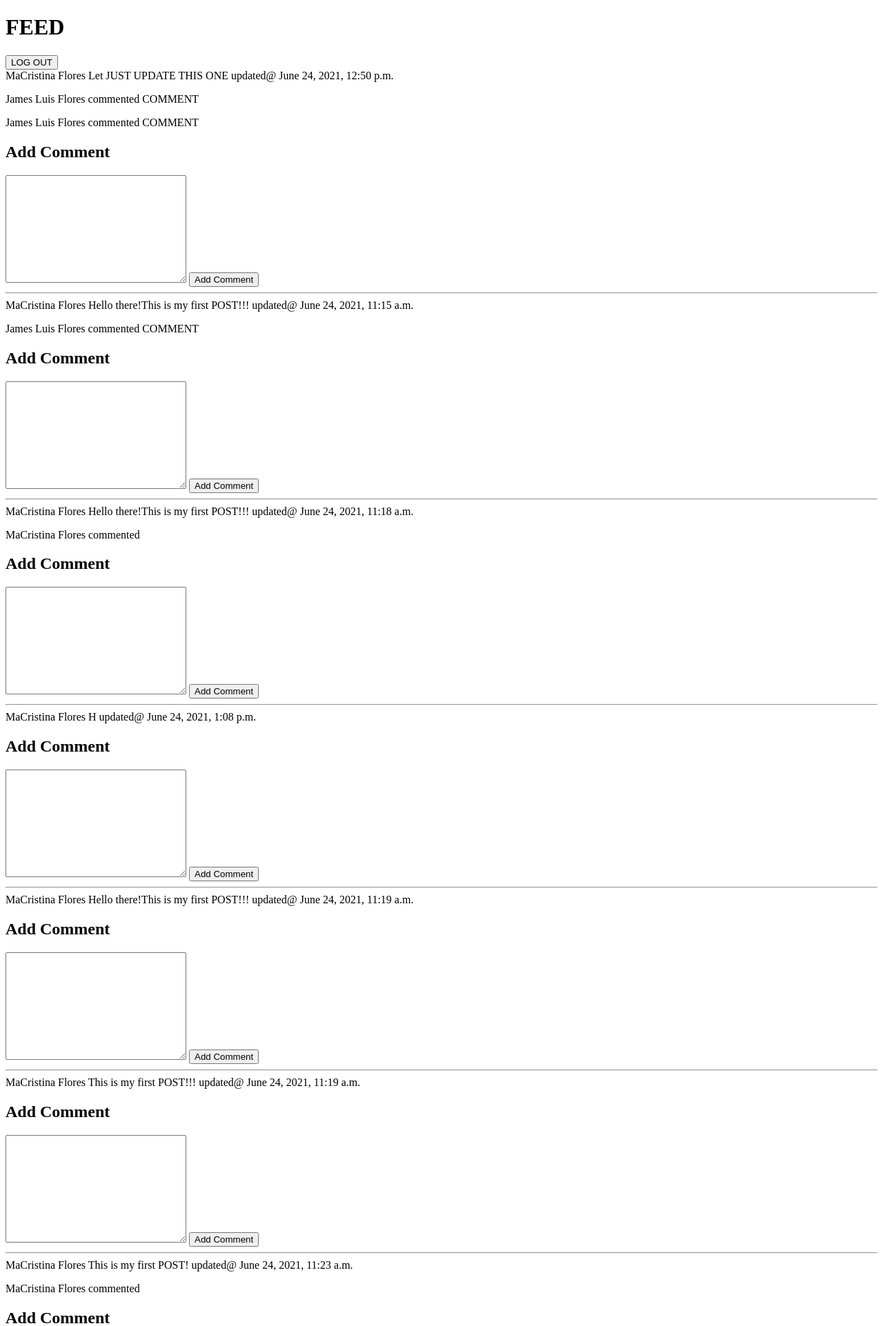
After one commit to jamestina18/The_Wall, a Django app: page /wall_feed in a window 1280 px wide. The commit adds this page. Shown: the top 1923 px of the page at 69% size. Run offline with Django 3.2, Linux system fonts and the light colour scheme; data comes from the database, SQL or seed files in the repository; both versions use the stored data as it was after the commit.

Commit message:
2nd commit

```diff
--- a/app_wall/models.py
+++ b/app_wall/models.py
@@ -1,40 +1,72 @@
+from enum import auto
 from django.db import models
-
+import bcrypt, re
+EMAIL_REGEX = re.compile(r'^[a-zA-Z0-9.+_-]+@[a-zA-Z0-9._-]+\.[a-zA-Z]+$')
 # Create your models here.
 # this is the class validator
 class UserManager(models.Manager):
     def basic_validator(self, postdata):
         errors = {}
-        email_checker = re.compile(r'^[a-zA-Z0-9.+_-]+@[a-zA-Z0-9._-]+\.[a-zA-Z]+$')
-        if len(postdata['pw']) < 8:
-            errors['pw'] = "Your password must be at least 8 characters"
-        if len(postdata['fname']) < 2 or len(postdata['lname']) < 2:
+        if len(postdata['password']) < 8:
+            errors['password'] = "Your password must be at least 8 characters"
+        if not EMAIL_REGEX.match(postdata['email']):
+            errors['email'] = 'Email in not valid !'
+        emailCheck = self.filter(email=postdata['email'])
+        if emailCheck:
+               errors['email'] = "Email is already in use"
+        if len(postdata['first_name']) < 2 or len(postdata['last_name']) < 2:
             errors['name'] = "Your name must be at least 2 characters"
-        if not email_checker.match(postdata['email']):
-            errors['email'] = 'Email must be valid'
-        if postdata['pw'] != postdata['confpw']:
-            errors['pw'] = 'Password and Confirm Password do not match'
+
+        if postdata['password'] != postdata['confirm_password']:
+            errors['passsword'] = 'Password and Confirm Password do not match'
         return errors
+
+    def authenticate(self,email, password):
+        users = self.filter(email = email)
+        if not users:
+            return False
+        user = users[0]
+        return bcrypt.checkpw(password.encode(), user.password.encode())
 
 
 
 class User(models.Model):
      first_name = models.CharField(max_length=50)
      last_name = models.CharField(max_length=50)
-     email = models.CharField(max_length=50)
+     email = models.EmailField(max_length=50)
      password = models.CharField(max_length=50)
+     created_at = models.DateTimeField(auto_now_add=True, null=True)
+     updated_at = models.DateTimeField(auto_now=True, null=True)
 
      # this is the validation obj it will validate the user input field
      objects = UserManager()
+     def __str__(self):
+        return f"{self.first_name} {self.last_name}{self.email} {self.id}"
 
-class Wall_Msg(models.Model):
-     message = models.CharField(max_length=255)
-     user_poster = models.ForeignKey(User,related_name='user_messages', on_delete=models.CASCADE)
+# validation for the post so erreo message would show according to req
+class PostManager(models.Manager):
+    def validate_post(self, post_text):
+        errors = {}
+        if len(post_text) < 3:
+            errors['length'] = 'Post must be at least 3 characters!'
+        if len(post_text) > 299:
+            errors['length'] = f'Post must not be more than 299 characters. This Post is {len(post_text)}'
+        return errors
 
 
-class Comment_to_Msg(models.Model):
-     comment_to_Msg = models.CharField(max_length=255)
-     user_poster = models.ForeignKey(User,related_name='user_comment', on_delete=models.CASCADE)
-     wall_message = models.ForeignKey(Wall_Msg, related_name= 'comment_to_message', on_delete=models.CASCADE)
 
-     # user_likes = models.ManyToManyField(User, related_name='liked_post')
+# this is for the initial post the user post on the wall
+class Post(models.Model):
+    text = models.CharField(max_length=299)
+    user = models.ForeignKey(User, related_name= "posts", on_delete = models.CASCADE)
+    created_at = models.DateTimeField(auto_now_add=True, null=True)
+    updated_at = models.DateTimeField(auto_now=True, null=True)
+
+    objects = PostManager()
+
+class Comment(models.Model):
+    text = models.CharField(max_length=280)
+    user = models.ForeignKey(User, related_name= "comments", on_delete=models.CASCADE)
+    post = models.ForeignKey(Post, related_name= "comments", on_delete=models.CASCADE)
+    created_at = models.DateField(auto_now_add=True, null= True)
+    updated_at = models.DateField(auto_now=True, null=True)
--- /dev/null
+++ b/app_wall/templates/feed.html
@@ -0,0 +1,33 @@
+<!DOCTYPE html>
+<html lang="en">
+<head>
+     <meta charset="UTF-8">
+     <meta http-equiv="X-UA-Compatible" content="IE=edge">
+     <meta name="viewport" content="width=device-width, initial-scale=1.0">
+     <title>Wall Feed</title>
+</head>
+<body>
+     <h1>FEED</h1>
+     <form action="logout"><button>LOG OUT</button></form>
+      {% for post in all_posts %}
+     <span>{{ post.user.first_name }} {{ post.user.last_name }} </span>
+     <span>{{ post.text }} updated@ {{ post.updated_at }} </span>
+     {% if request.session.user_id == post.user.id %}
+     <span><a href="/edit/{{ post.id }}">EDIT</a></span>
+     {% endif %}
+     {% for comment in post.comments.all %}
+     <p>{{ comment.user.first_name }} {{ comment.user.last_name }} commented
+          {{ comment.text }}
+     </p>
+     {% endfor %}
+     <h2>Add Comment</h2>
+     <form action="/add-comment" method="POST">
+          {% csrf_token %}
+          <textarea name="comment_text" id="" cols="30" rows="10"></textarea>
+          <input type="hidden" name="post_id" value="{{ post.id }}" />
+          <button>Add Comment</button>
+     </form>
+     <hr />
+     {% endfor %}
+</body>
+</html>
--- a/app_wall/urls.py
+++ b/app_wall/urls.py
@@ -4,6 +4,13 @@ from . import views
 urlpatterns = [
     path('', views.index),
     path('log-reg',views.log_reg),
-    path('login',views.login),
-    path('add-comment_wallmsg/<int:>',views.add_comment_wallmsg),
+    path('log-in',views.log_in),
+    path('logged',views.logged),
+    path('add-post', views.add_post),
+    path('wall_feed', views.wall_feed),
+    path('logout',views.logout),
+    path('edit/<int:id>', views.edit_post),
+    path('edited-post',views.edited_post),
+    path('add-comment',views.add_comment),
+    # path('add-comment_wallmsg/<int:>',views.add_comment_wallmsg),
 ]
--- a/app_wall/views.py
+++ b/app_wall/views.py
@@ -2,30 +2,102 @@ from django.shortcuts import redirect, render, HttpResponse
 from.models import *
 from django.contrib import messages
 
+
 # Create your views here.
 def index(request):
-     return HttpResponse(" This is just a test ")
+     return render(request,'log_in.html')
+
+
+def log_reg(request):
+     if request.method == 'POST':
+          errors = User.objects.basic_validator(request.POST)
+          if len(errors) > 0:
+               for key, value in errors.items():
+                    messages.error(request,value)
+               return redirect("/")
+          first_name = request.POST['first_name']
+          last_name = request.POST['last_name']
+          email = request.POST['email']
+          password = request.POST['password']
+          hash_pw = bcrypt.hashpw(password.encode(), bcrypt.gensalt()).decode()
+          User.objects.create(first_name=first_name, last_name= last_name, email=email, password= hash_pw)
+          return redirect ('/')
+
+def log_in(request):
+     if request.method == "POST":
+          email = request.POST['email']
+          password = request.POST['password']
+          if not User.objects.authenticate(email, password):
+               messages.error(request, 'Email and password do not match')
+               return redirect("/")
+          user = User.objects.get(email=email)
+          request.session['user_id'] = user.id
+          return redirect ("/logged")
+     return redirect('/')
 
 def logged(request):
-     if 'user' not in request.session:
-          return redirect('/')
+     if 'user_id' not in request.session:
+          return HttpResponse('<h1>You must be logged in</h1>')
+     user = User.objects.get(id= request.session['user_id'])
      context = {
-               'walll_messages':Wall_Msg.objects.all()
+               "user": user
           }
-     return render(request, 'loggen.html',context)
+     return render(request, 'logged.html',context)
 
-def add_user(request):
-     errors - User.objects.basic_validator(request.POST)
-     if len(errors)>0:
-          for key, value in errors.items():
-               messages.error(request,value)
-          return redirect('/')
-     new_user = User.objects.create(first_name=request.POST['fname'], last_name=request.POST['lname'], email=request.POST['email'], password=request.POST['pw'])
+def add_post(request):
+     post_text = request.POST['post_text']
+     errors = Post.objects.validate_post(post_text)
+     if len(errors) > 0:
+          for key, val in errors.items():
+               messages.error(request, val)
+          return redirect('/logged')
+     user = User.objects.get(id= request.session['user_id'])
+     Post.objects.create(text=post_text, user= user)
+     return redirect('/wall_feed')
+
+def wall_feed(request):
+     all_posts = Post.objects.all()
+     context = {
+          'all_posts': all_posts
+     }
+     return render(request, 'feed.html', context)
+
+def edit_post(request, id):
+     post_to_edit = Post.objects.get(id = id)
+     context = {
+          "post": post_to_edit
+     }
+     return render(request, 'edit.html', context)
+
+def edited_post(request):
+     if request.method == "POST":
+          post_id = request.POST['id']
+          new_text = request.POST['post_text']
+          errors = Post.objects.validate_post(new_text)
+          if len(errors) > 0:
+               for key, val in errors.items():
+                    messages.error(request, val)
+               return redirect('/logged')
+          post_to_edit = Post.objects.get(id = post_id)
+          post_to_edit.text = new_text
+          post_to_edit.save()
+          return redirect('/wall_feed')
+
+def add_comment(request):
+     comment_text = request.POST['comment_text']
+     post_id = request.POST['post_id']
+     user = User.objects.get(id = request.session['user_id'])
+     post = Post.objects.get(id = post_id)
+     Comment.objects.create(text= comment_text, user= user, post=post)
+     return redirect('/wall_feed')
+
+def logout(request):
+     del request.session['user_id']
+     return redirect('/')
 
 
-def post_wall_msg(request):
-     pass
 
-def add_comment_wallmsg(request, id):
-     # create comment to the wall message
-     user_poster = User.object.get(id=)
+
+# def add_comment_wallmsg(request, id):
+#      # create comment to the wall message
+#      user_poster = User.object.get(id=)
```
Also changed, not shown: app_wall/static/style.css (added, +11 -0 lines), app_wall/templates/edit.html (added, +23 -0 lines), app_wall/templates/log_in.html (+25 -14 lines), app_wall/templates/logged.html (+18 -9 lines), README.md, app_wall/migrations/0001_initial.py (added), app_wall/migrations/0002_auto_20210618_0342.py (added), app_wall/migrations/0003_auto_20210618_0454.py (added), app_wall/migrations/0004_auto_20210619_0700.py (added), app_wall/migrations/0005_comment.py (added), db.sqlite3.
